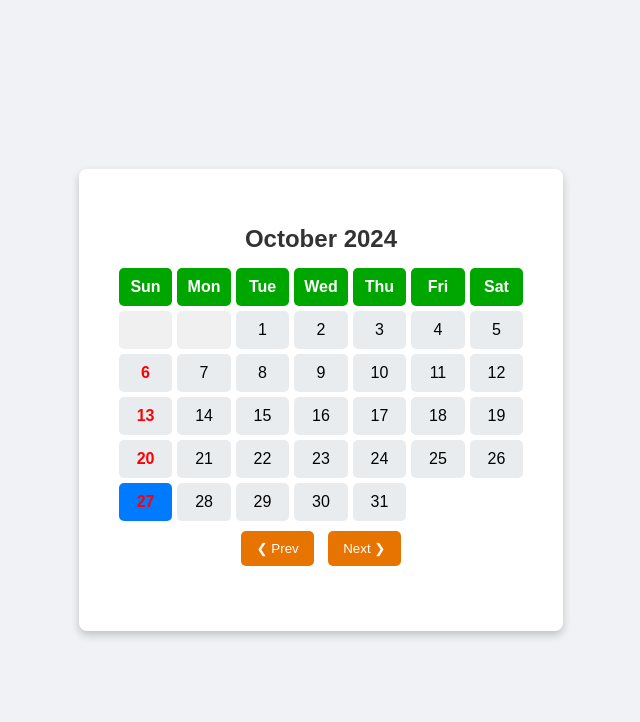
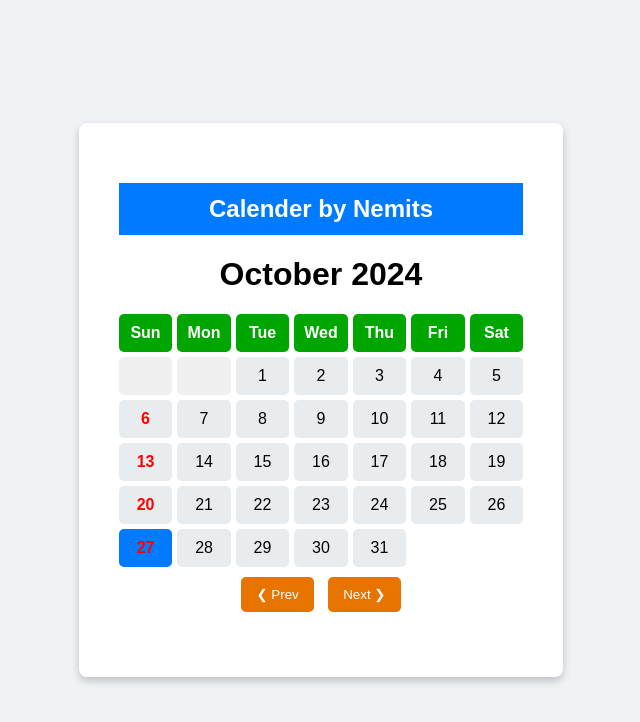
Before and after one commit to nemits99/calender, a plain HTML site: page index.html in a window 1280 px wide. Shown: the whole page, without its empty margins (319-959 px from the left). Drawn offline with Linux system fonts and the light colour scheme.

Commit message:
Add files via upload

```diff
--- a/index.html
+++ b/index.html
@@ -29,9 +29,11 @@
         }
 
         /* Heading Style */
-        h1 {
+        h2 {
+            background-color: #007bff;
+            padding: 12px;
             font-size: 1.5rem;
-            color: #333;
+            color: #ffffff;
             margin-bottom: 15px;
         }
 
@@ -114,6 +116,7 @@
 </head>
 <body>
     <div class="card">
+        <h2>Calender by Nemits</h2>
         <h1 id="month-year"></h1>
         <div class="calendar" id="calendar"></div>
         <button id="prev">❮ Prev</button>
```
